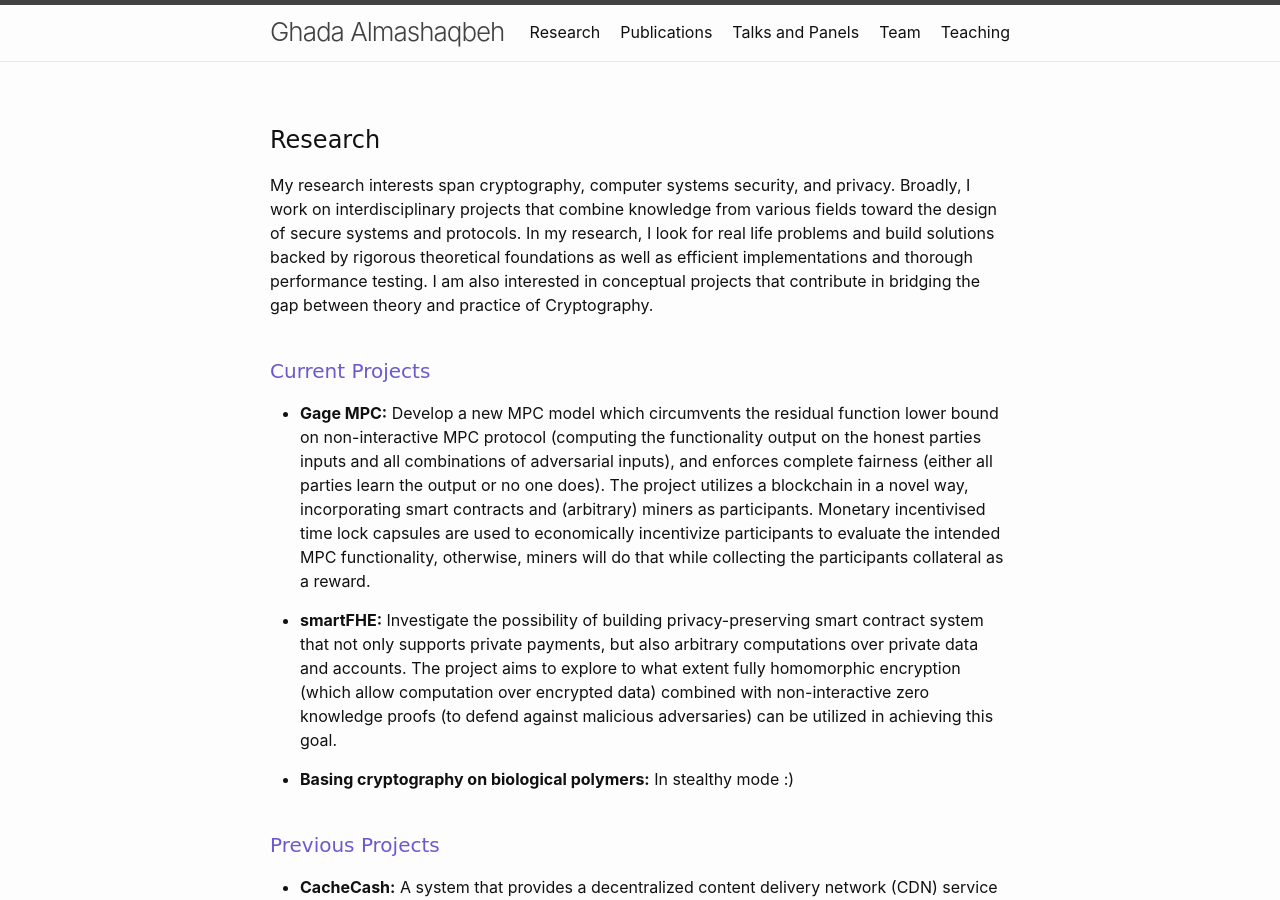
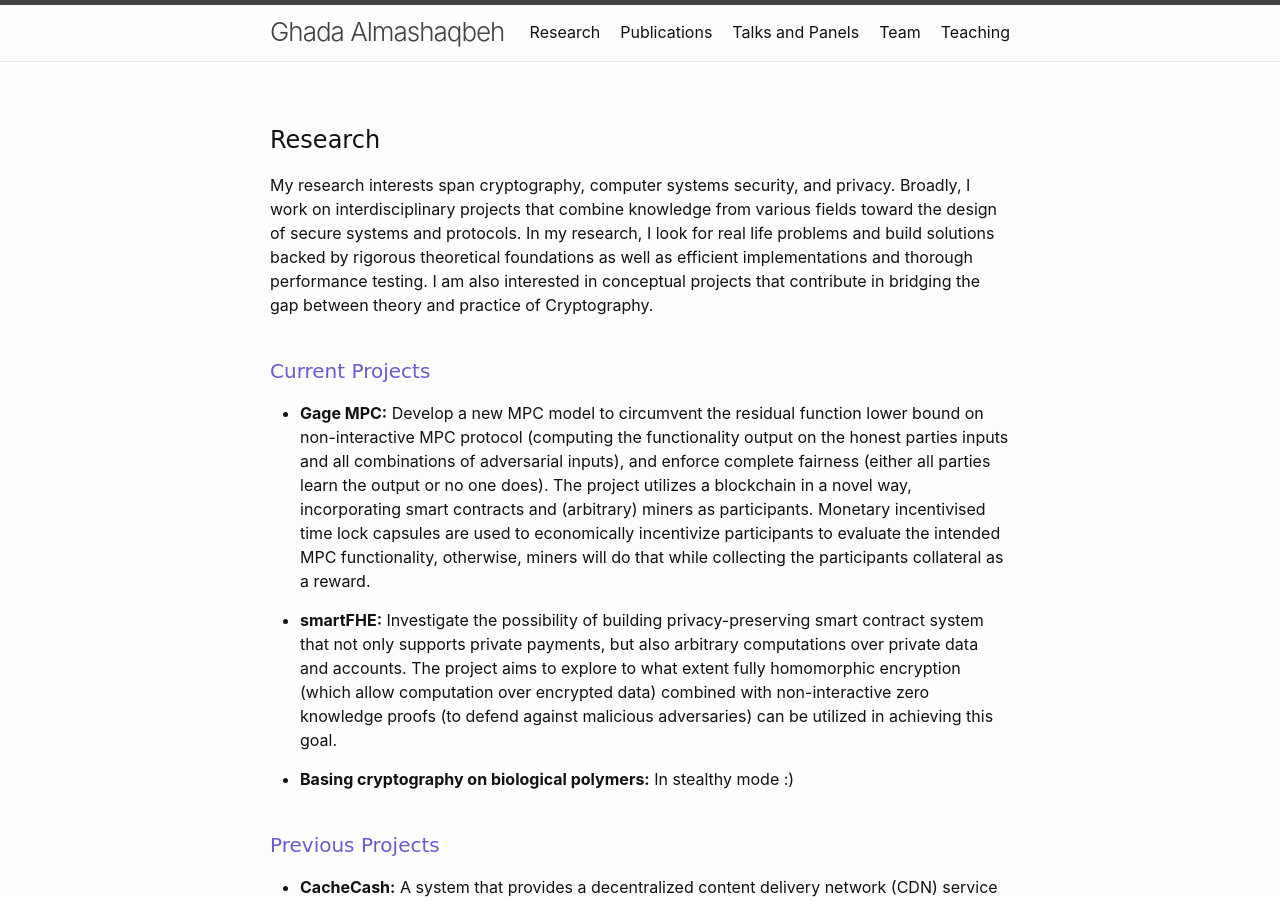
Before and after one commit to GhadaAlmashaqbeh/GhadaAlmashaqbeh.github.io, a Jekyll site: the page built from 01-research.md, in a window 1280 px wide and 900 px high. Built offline with Jekyll 4.4.1, drawn with Linux system fonts in a browser that asks for light colours.

Commit message:
edit project description

```diff
--- a/01-research.md
+++ b/01-research.md
@@ -14,7 +14,7 @@
 
 <h4 style="font-family: 'Comic Sans MS';color: slateblue;">Current Projects</h4>
 
-* **Gage MPC:** Develop a new MPC model which circumvents the residual function lower bound on non-interactive MPC protocol (computing the functionality output on the honest parties inputs and all combinations of adversarial inputs), and enforces complete fairness (either all parties learn the output or no one does). The project utilizes a blockchain in a novel way, incorporating smart contracts and (arbitrary) miners as participants. Monetary incentivised time lock capsules are used to economically incentivize participants to evaluate the intended MPC functionality, otherwise, miners will do that while collecting the participants collateral as a reward.
+* **Gage MPC:** Develop a new MPC model to circumvent the residual function lower bound on non-interactive MPC protocol (computing the functionality output on the honest parties inputs and all combinations of adversarial inputs), and enforce complete fairness (either all parties learn the output or no one does). The project utilizes a blockchain in a novel way, incorporating smart contracts and (arbitrary) miners as participants. Monetary incentivised time lock capsules are used to economically incentivize participants to evaluate the intended MPC functionality, otherwise, miners will do that while collecting the participants collateral as a reward.
 
 
 * **smartFHE:** Investigate the possibility of building privacy-preserving smart contract system that not only supports private payments, but also arbitrary computations over private data and accounts. The project aims to explore to what extent fully homomorphic encryption (which allow computation over encrypted data) combined with non-interactive zero knowledge proofs (to defend against malicious adversaries) can be utilized in achieving this goal.
```
